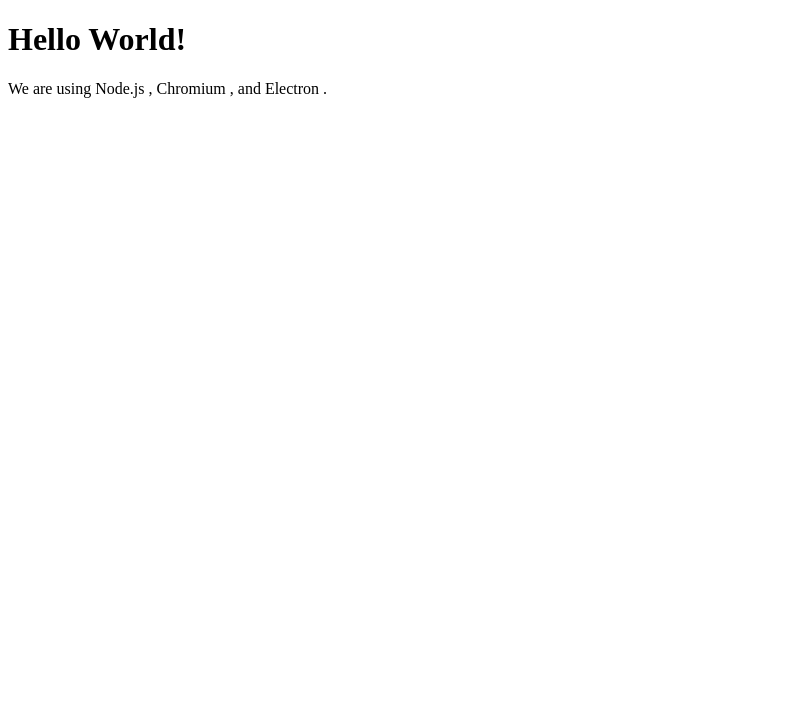
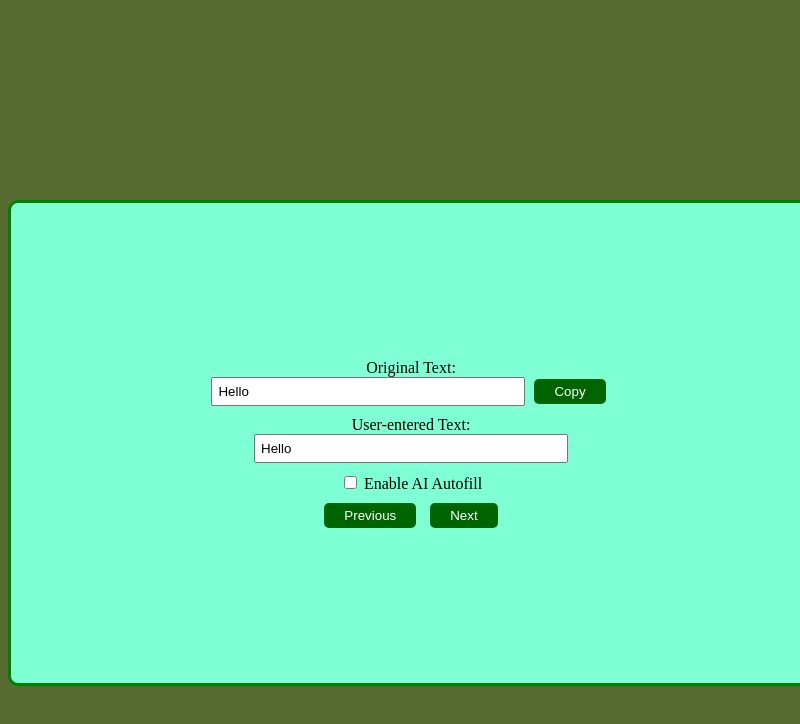
Before and after one commit to lilacvenus/RPGMV-Translation-Parser, an Electron app: page index.html in a window 800 px wide. Drawn offline with Linux system fonts and the light colour scheme.

Commit message:
Scrolling through small dataset

```diff
--- a/index.html
+++ b/index.html
@@ -2,18 +2,32 @@
 <html>
 
 <head>
-    <meta charset="UTF-8">
-    <!-- https://developer.mozilla.org/en-US/docs/Web/HTTP/CSP -->
-    <meta http-equiv="Content-Security-Policy" content="default-src 'self'; script-src 'self'">
-    <title>Hello World!</title>
+    <title>RPGMV Translation Tool</title>
+    <link rel="stylesheet" href="style.css">
 </head>
 
 <body>
-    <h1>Hello World!</h1>
-    We are using Node.js <span id="node-version"></span>,
-    Chromium <span id="chrome-version"></span>,
-    and Electron <span id="electron-version"></span>.
+    <div class="container">
+        <label for="original-text">Original Text:</label>
+        <div>
+            <input type="text" id="original-text" class="text-input" />
+            <button id="copy-button" class="button">Copy</button>
+        </div>
+
+        <label for="user-text">User-entered Text:</label>
+        <input type="text" id="user-text" class="text-input" />
+
+        <label for="autofill-checkbox">
+            <input type="checkbox" id="autofill-checkbox" /> Enable AI Autofill
+        </label>
+
+        <div class="button-container">
+            <button id="previous-button" class="button">Previous</button>
+            <button id="next-button" class="button">Next</button>
+        </div>
+    </div>
+
+    <script src="script.js"></script>
 </body>
-<script src="./renderer.js"></script>
 
 </html>
--- /dev/null
+++ b/script.js
@@ -0,0 +1,74 @@
+const originalTextElement = document.getElementById('original-text');
+const userTextElement = document.getElementById('user-text');
+const autofillCheckbox = document.getElementById('autofill-checkbox');
+const previousButton = document.getElementById('previous-button');
+const nextButton = document.getElementById('next-button');
+document.getElementById('copy-button').addEventListener('click', function () {
+    originalTextElement.select();
+    navigator.clipboard.writeText(originalTextElement.value);
+});
+
+let data = {
+    "msg": {
+        "Hello": {
+            "Français": "Hello"
+        },
+        "Goodbye": {
+            "Français": "Goodbye"
+        },
+        "Pesto Sauce": {
+            "Français": "Pesto Sauce"
+        }
+    }
+};
+
+let keys = Object.keys(data.msg);
+let currentIndex = 0;
+const currentLanguage = 'Français';
+let isAutofillChecked = autofillCheckbox.checked;
+
+function updateTextFields(index) {
+    let originalText = keys[index];
+    let transText = data.msg[originalText][currentLanguage];
+    originalTextElement.value = originalText;
+    userTextElement.value = transText;
+
+    if (isAutofillChecked && originalText === transText) {
+        userTextElement.value = transText.toUpperCase();
+    }
+
+    else {
+        userTextElement.value = transText;
+    }
+
+}
+
+function saveData() {
+    data.msg[keys[currentIndex]][currentLanguage] = userTextElement.value;
+    console.log(data.msg[keys[currentIndex]][currentLanguage]);
+}
+
+previousButton.addEventListener('click', function () {
+    if (currentIndex === 0) {
+        currentIndex = keys.length - 1;
+    } else {
+        currentIndex--;
+    }
+    updateTextFields(currentIndex);
+});
+
+nextButton.addEventListener('click', function () {
+    if (currentIndex === keys.length - 1) {
+        currentIndex = 0;
+    } else {
+        currentIndex++;
+    }
+    updateTextFields(currentIndex);
+});
+
+autofillCheckbox.addEventListener('change', function () {
+    isAutofillChecked = autofillCheckbox.checked;
+    updateTextFields(currentIndex);
+});
+
+updateTextFields(currentIndex);
--- a/src/RPGMV-Parser.ts
+++ b/src/RPGMV-Parser.ts
@@ -32,7 +32,6 @@ const createWindow = () => {
         width: 800,
         height: 600,
         icon: 'media/egg.ico',
-        frame: false,
         webPreferences: {
             preload: path.join(__dirname, 'preload.js')
         }
--- /dev/null
+++ b/style.css
@@ -0,0 +1,45 @@
+body {
+    background-color: darkolivegreen;
+}
+
+.container {
+    width: 50rem;
+    height: 30rem;
+    display: flex;
+    flex-direction: column;
+    align-items: center;
+    justify-content: center;
+    background-color: aquamarine;
+    border: 3px solid green;
+    border-radius: 10px;
+    margin: 0 auto;
+    margin-top: 25vh;
+}
+
+.text-input {
+    margin-bottom: 10px;
+    width: 300px;
+    padding: 5px;
+}
+
+.block-selection {
+    pointer-events: none;
+}
+
+.button-container {
+    margin-top: 10px;
+}
+
+.button {
+    margin: 0 5px;
+    padding: 5px 20px;
+    border: none;
+    border-radius: 5px;
+    background-color: darkgreen;
+    color: white;
+}
+
+.button:hover {
+    cursor: pointer;
+    background-color: green;
+}
```
Also changed, not shown: dist/RPGMV-Parser.js.
